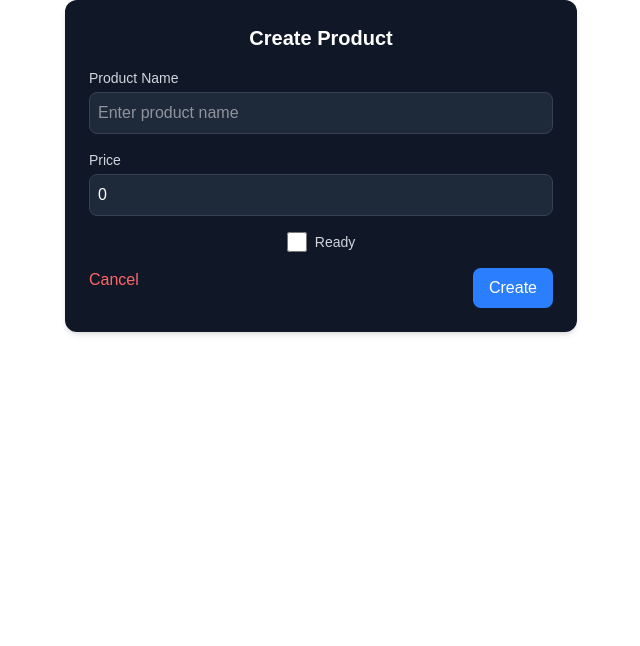
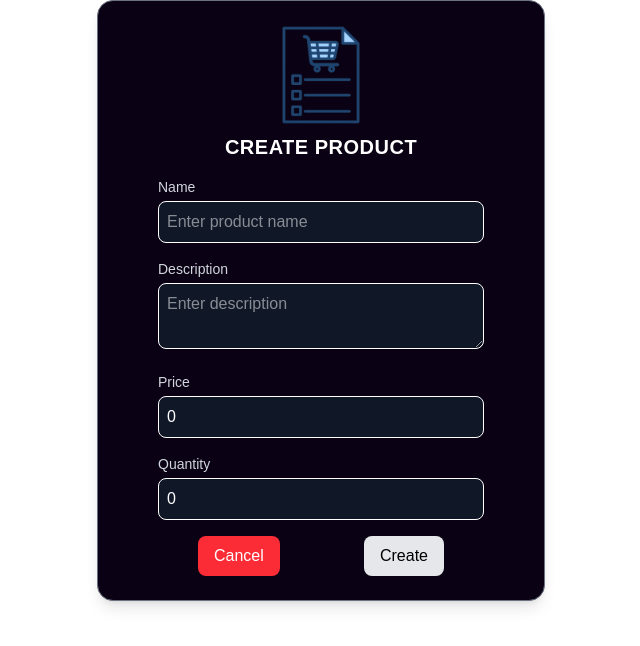
Before and after one commit to RaqVar/ShoppingListApp, a Next.js app: page / in a window 1280 px wide. Shown: the top 646 px of the page, without its empty margins (319-959 px from the left). Built offline with nearby package versions, Linux system fonts and the light colour scheme.

Commit message:
REFACTOR: ShoppingCard refactor

```diff
--- a/src/app/page.tsx
+++ b/src/app/page.tsx
@@ -14,7 +14,7 @@ export default function Home() {
 
   return (
     <div className="">
-      <Card onSubmit={handleCreate} />
+      <Card /*product={{ id: 0, name: "Tuna", description: "Canned tuna", price: 2.5, quantity: 10, isReady: true }}*/ onSubmit={handleCreate} />
     </div>
   );
 }
--- a/src/components/ShoppingCard.tsx
+++ b/src/components/ShoppingCard.tsx
@@ -1,10 +1,14 @@
 'use client'
-import { useState } from "react";
+import { useEffect, useReducer, useRef, useState } from "react";
+import Link from "next/link";
+import Image from "next/image";
 
 interface Product {
   id?: number;
   name: string;
+  description: string;
   price: number;
+  quantity: number;
   isReady: boolean;
 }
 
@@ -18,9 +22,24 @@ const Card = ({ product, onSubmit }: ProductProps) => {
   const [productData, setProductData] = useState<Product>({
     id: product?.id || undefined,
     name: product?.name || "",
+    description: product?.description || "",
     price: product?.price || 0,
+    quantity: product?.quantity || 0,
     isReady: product?.isReady || false,
   });
+
+  useEffect(() => {
+    if (product) {
+      setProductData({
+        id: product.id || undefined,
+        name: product.name || "",
+        description: product.description || "",
+        price: product.price || 0,
+        isReady: product.isReady || false,
+        quantity: product.quantity || 0,
+      });
+    }
+  }, [product]);
 
   function handleSubmit(event: React.FormEvent<HTMLFormElement>) {
     event.preventDefault();
@@ -28,20 +47,43 @@ const Card = ({ product, onSubmit }: ProductProps) => {
   }
 
   return (
-        <div className="max-w-lg mx-auto p-6 bg-gray-900 text-white rounded-xl shadow-md">
-          <form onSubmit={handleSubmit} className="space-y-4">
-            <h1 className="text-xl font-bold text-center">
-              {product ? "Modify Product" : "Create Product"}
+    <div className="max-w-md mx-auto p-6 pr-15 pl-15 bg-[#0a0214] text-white rounded-2xl shadow-lg border border-gray-500">
+      <div className="flex justify-center">
+        <Image
+          src={product? "/Edit.png": "/Create.png"}
+          alt="Edit Product"
+          width={100}
+          height={100}
+        />
+      </div>
+
+      <h1 className="text-xl font-bold text-center uppercase tracking-wide mt-2">
+        {product ? "Edit Product" : "Create Product"}
       </h1>
 
+      <form onSubmit={handleSubmit} className="space-y-4 mt-4">
         <div>
-              <label className="block text-sm font-medium text-gray-300">Product Name</label>
+          <label className="block text-sm font-medium text-gray-300">Name</label>
           <input
             type="text"
             value={productData.name}
-                onChange={(event) => setProductData({ ...productData, name: event.target.value })}
+            onChange={(event) =>
+              setProductData({ ...productData, name: event.target.value })
+            }
             placeholder="Enter product name"
-                className="w-full p-2 mt-1 bg-gray-800 border border-gray-700 rounded-lg text-white focus:outline-none focus:ring-2 focus:ring-blue-500"
+            className="w-full p-2 mt-1 bg-gray-900 border border-grey-400 rounded-lg text-white focus:ring-2 focus:ring-purple-500"
+          />
+        </div>
+
+        <div>
+          <label className="block text-sm font-medium text-gray-300">Description</label>
+          <textarea
+            value={productData.description}
+            onChange={(event) =>
+              setProductData({ ...productData, description: event.target.value })
+            }
+            placeholder="Enter description"
+            className="w-full p-2 mt-1 bg-gray-900 border border-grey-400 rounded-lg text-white focus:ring-2 focus:ring-purple-500"
           />
         </div>
 
@@ -49,37 +91,46 @@ const Card = ({ product, onSubmit }: ProductProps) => {
           <label className="block text-sm font-medium text-gray-300">Price</label>
           <input
             type="number"
+            step="0.01"
             value={productData.price}
-                onChange={(event) => setProductData({ ...productData, price: Number(event.target.value) })}
+            onChange={(event) =>
+              setProductData({ ...productData, price: Number(event.target.value) })
+            }
             placeholder="Enter price"
             min={0}
-                className="w-full p-2 mt-1 bg-gray-800 border border-gray-700 rounded-lg text-white focus:outline-none focus:ring-2 focus:ring-blue-500"
+            className="w-full p-2 mt-1 bg-gray-900 border border-grey-400 rounded-lg text-white focus:ring-2 focus:ring-purple-500"
           />
         </div>
 
-            <div className="flex items-center justify-center">
+        <div>
+          <label className="block text-sm font-medium text-gray-300">Quantity</label>
           <input
-                type="checkbox"
-                checked={productData.isReady}
-                onChange={(event) => setProductData({ ...productData, isReady: event.target.checked })}
-                className="w-5 h-5 text-blue-500 bg-gray-800 border-gray-700 rounded focus:ring-blue-500"
+            type="number"
+            value={productData.quantity}
+            onChange={(event) => setProductData({ ...productData, quantity: Number(event.target.value) })}
+            placeholder="Enter quantity"
+            min={0}
+            className="w-full p-2 mt-1 bg-gray-900 border border-grey-400 rounded-lg text-white focus:ring-2 focus:ring-purple-500"
           />
-              <label className="ml-2 text-sm text-gray-300">Ready</label>
         </div>
 
-            <div className="flex justify-between">
-              <a href="/" className="text-red-400 hover:text-red-300 transition">Cancel</a>
+        <div className="flex justify-between mt-4">
+          <Link
+            href="/"
+            className="bg-red-500 hover:bg-red-700 text-white px-4 py-2 rounded-lg transition ml-10"
+          >
+            Cancel
+          </Link>
           <button
             type="submit"
-                className="bg-blue-500 hover:bg-blue-600 text-white px-4 py-2 rounded-lg transition"
+            className="bg-gray-200 text-black px-4 py-2 rounded-lg hover:bg-gray-400 transition mr-10"
           >
-                {product ? "Save" : "Create"}
+            {product ? "Apply" : "Create"}
           </button>
         </div>
       </form>
     </div>
   );
-
 };
 
 export default Card;
```
Also changed, not shown: public/Create.png (added), public/Edit.png (added). Lines whose indentation alone changed are shown as unchanged.
